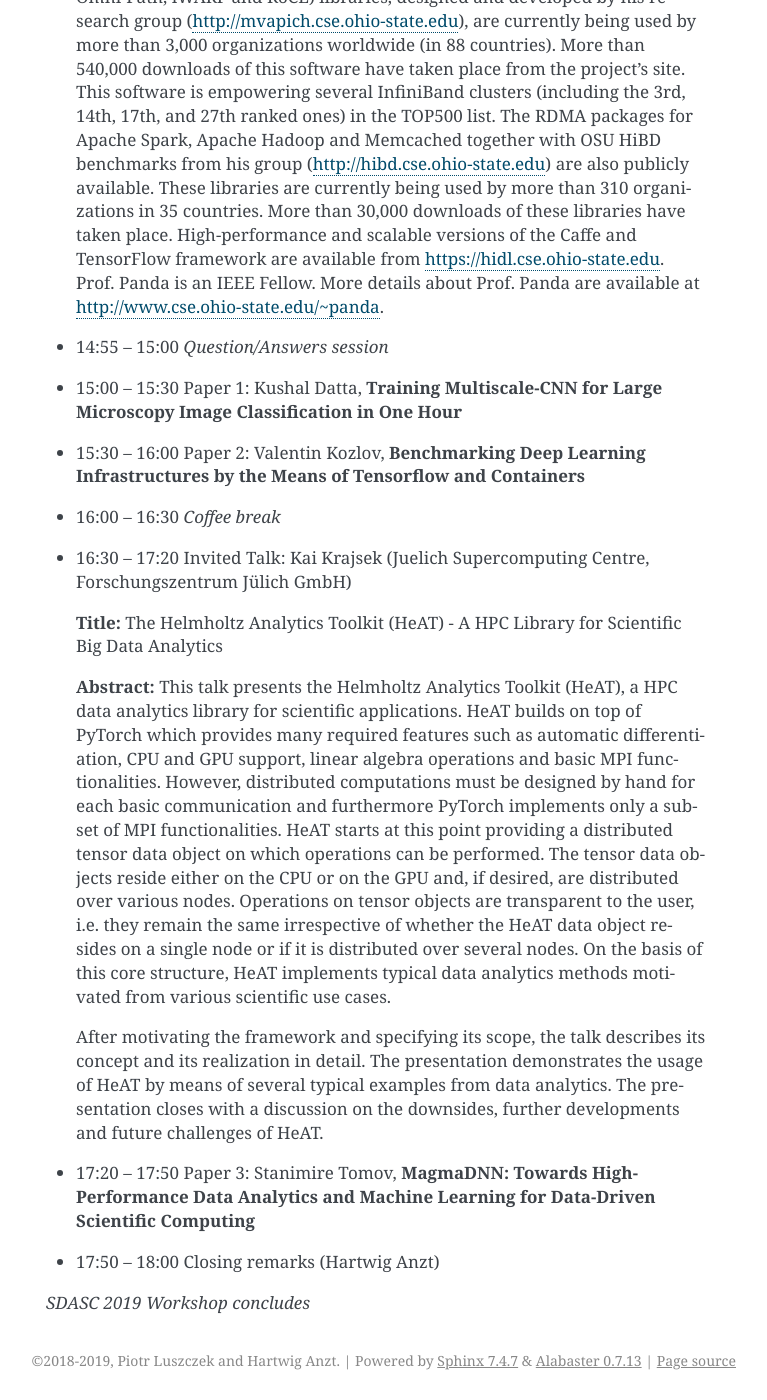
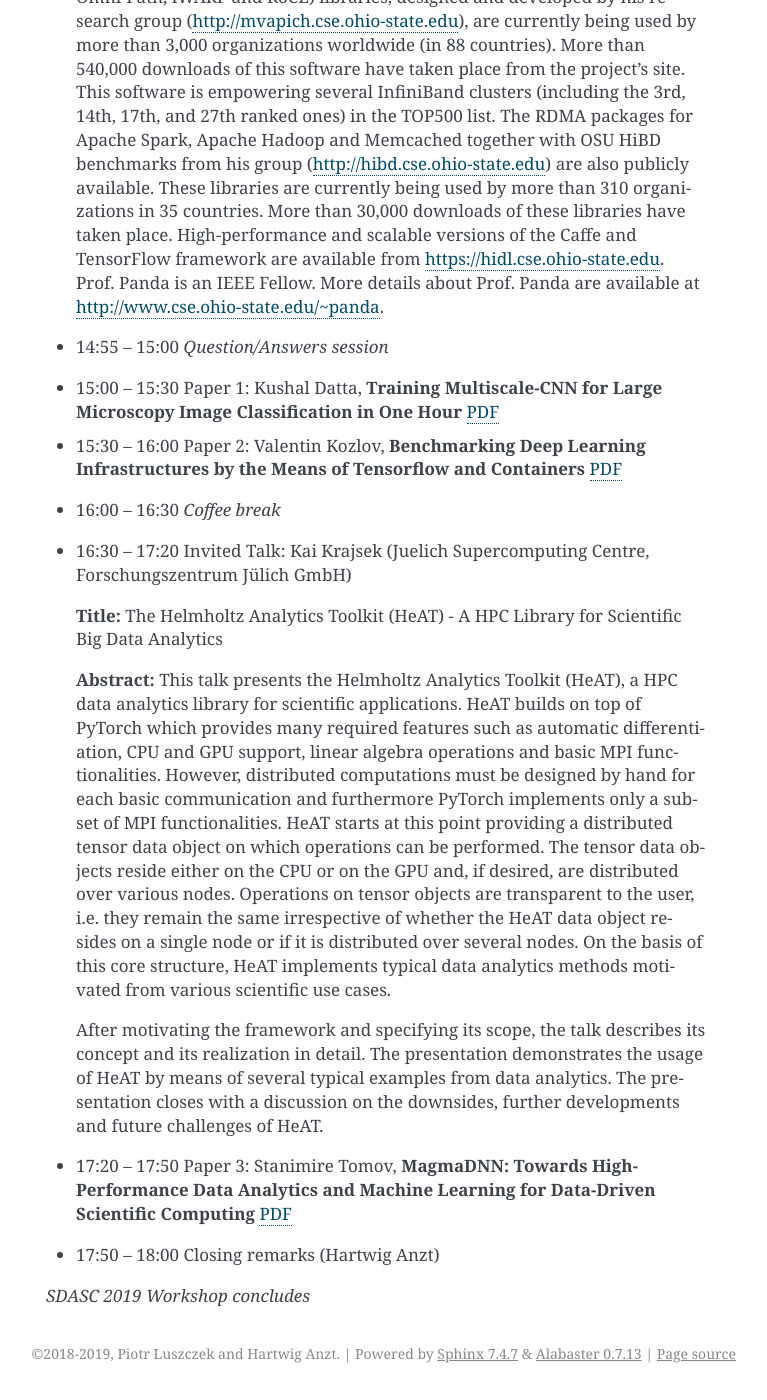
Before and after one commit to sdascconf/sdasc2019, a Sphinx documentation site: the page built from source/program.rst, in a window 1280 px wide and 1400 px high, scrolled down 655 px. Shown: the whole window, without its empty margins (374-1141 px from the left). Built offline with Sphinx 7.4.7, drawn with Linux system fonts in a browser that asks for light colours.

Commit message:
Add link to final PDFs

```diff
--- a/source/program.rst
+++ b/source/program.rst
@@ -2,6 +2,7 @@
 =======
 Program
 =======
+
 
 June 20, 2019, Thursday
 
@@ -45,7 +46,11 @@
 * 14:55 -- 15:00 *Question/Answers session*
 
 * 15:00 -- 15:30 Paper 1: Kushal Datta, **Training Multiscale-CNN for Large Microscopy Image Classification in One Hour**
+  PDF_
+..  _PDF: https://uoe-my.sharepoint.com/:f:/g/personal/mweiland_ed_ac_uk/EjS9gpEKYUlFtr-julPCGiMBIbnJlLgbo2VVRAqlMH2wIA?e=OhCgx3
+
 * 15:30 -- 16:00 Paper 2: Valentin Kozlov, **Benchmarking Deep Learning Infrastructures by the Means of Tensorflow and Containers**
+  PDF_
 
 * 16:00 -- 16:30 *Coffee break*
 
@@ -75,6 +80,7 @@
   and future challenges of HeAT.
 
 * 17:20 -- 17:50 Paper 3: Stanimire Tomov, **MagmaDNN: Towards High-Performance Data Analytics and Machine Learning for Data-Driven Scientific Computing**
+  PDF_
 
 * 17:50 -- 18:00 Closing remarks (Hartwig Anzt)
 
```
